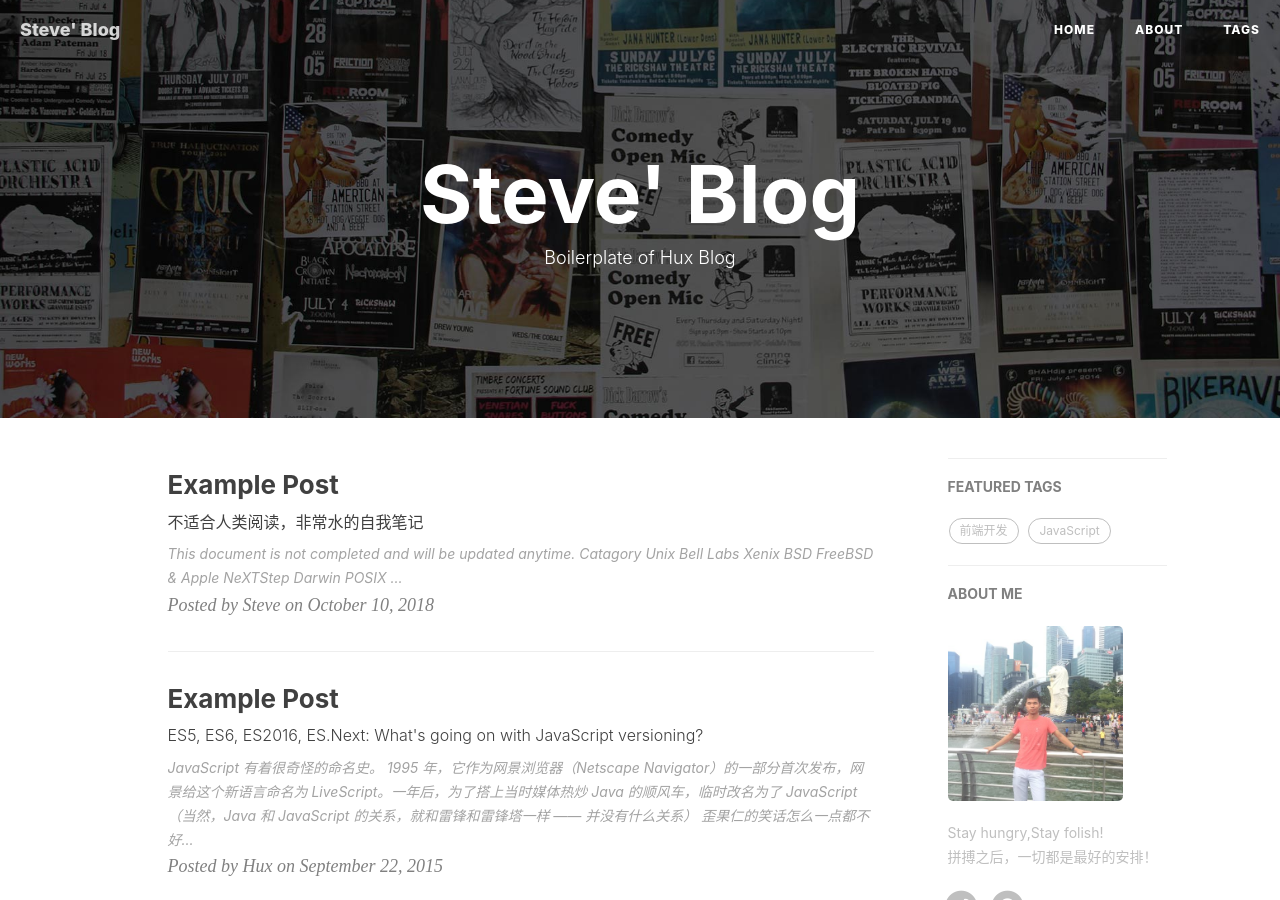
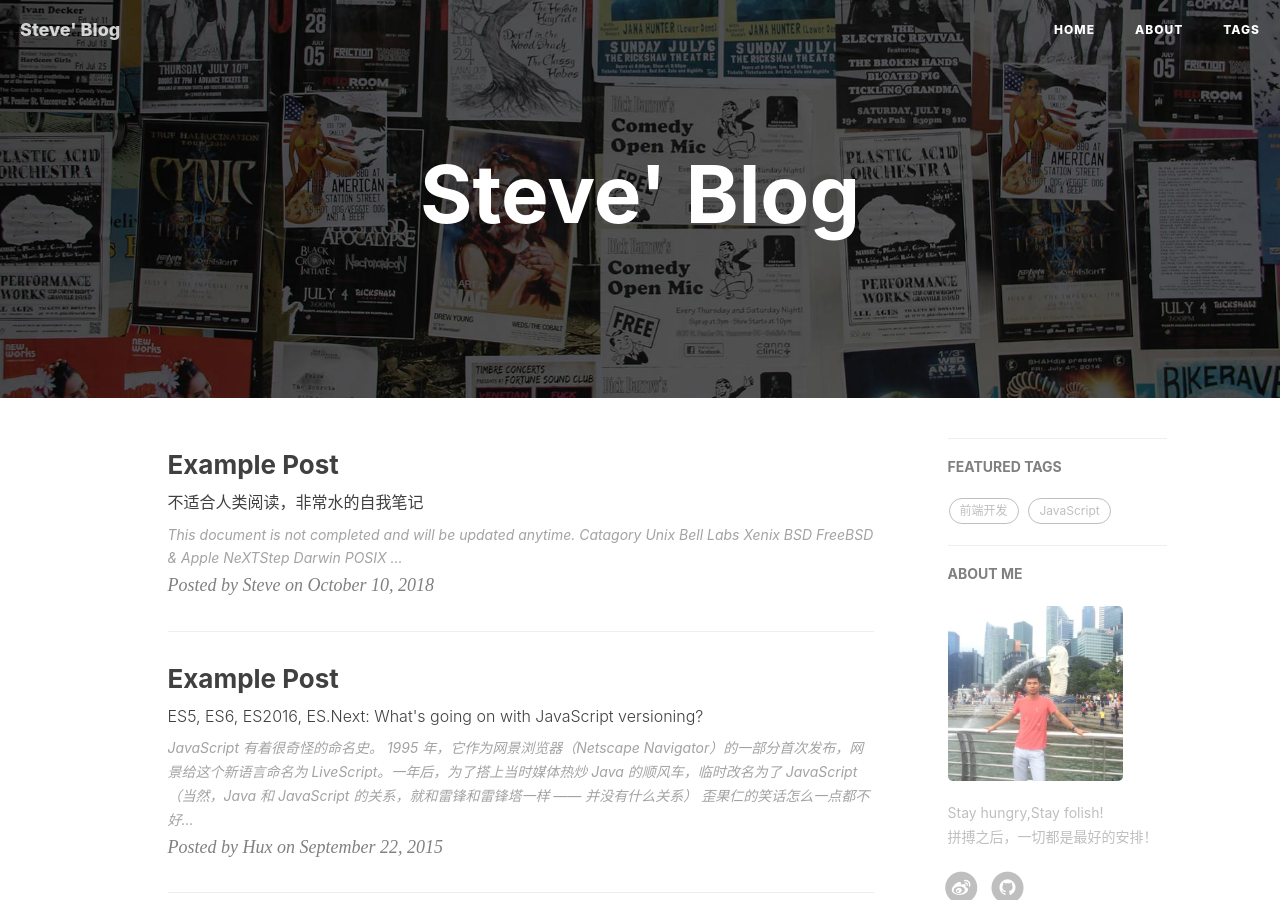
Before and after one commit to SteveRao/steverao.github.io, a Jekyll site: the page built from index.html, in a window 1280 px wide and 900 px high. Built offline with Jekyll 4.4.1, drawn with Linux system fonts in a browser that asks for light colours; nearby versions of some CDN libraries; the list of posts is cut into pages by our own code; comment, search, counter and statistics services are not loaded.

Commit message:
Update index.html

```diff
--- a/index.html
+++ b/index.html
@@ -1,6 +1,6 @@
 ---
 layout: page
-description: "Boilerplate of Hux Blog"
+description:
 ---
 
 {% for post in paginator.posts %}
```
